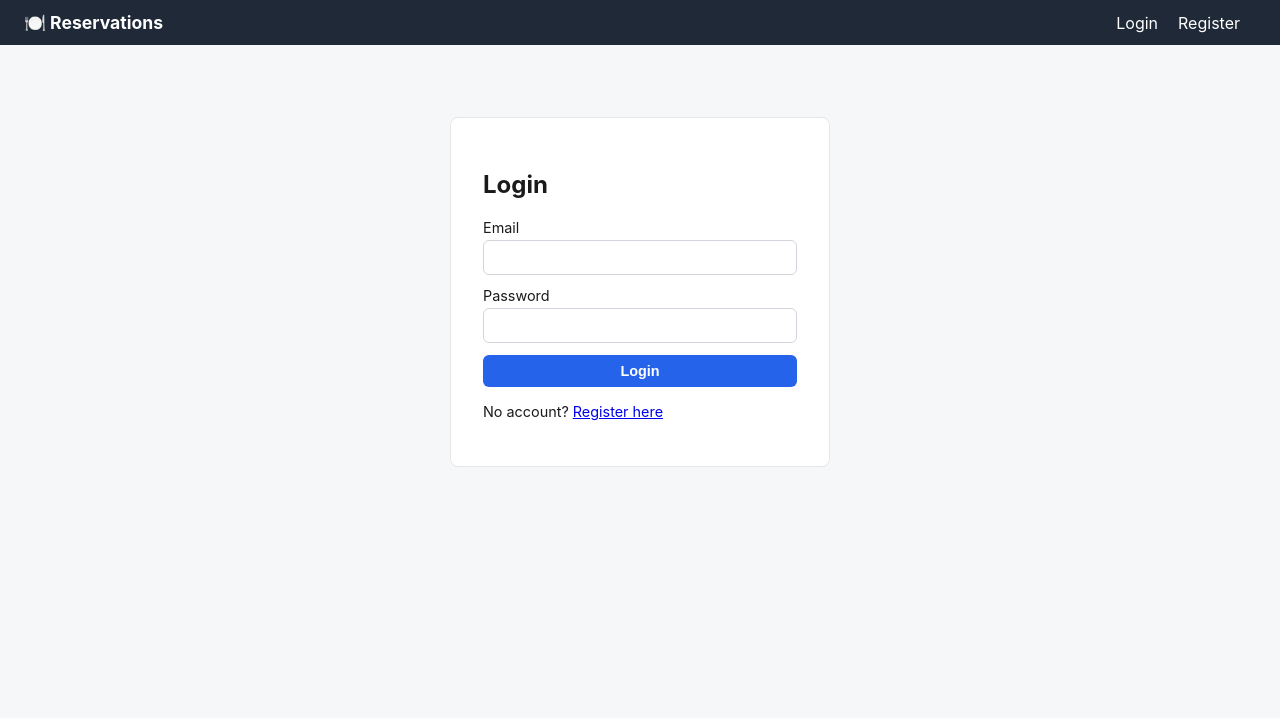
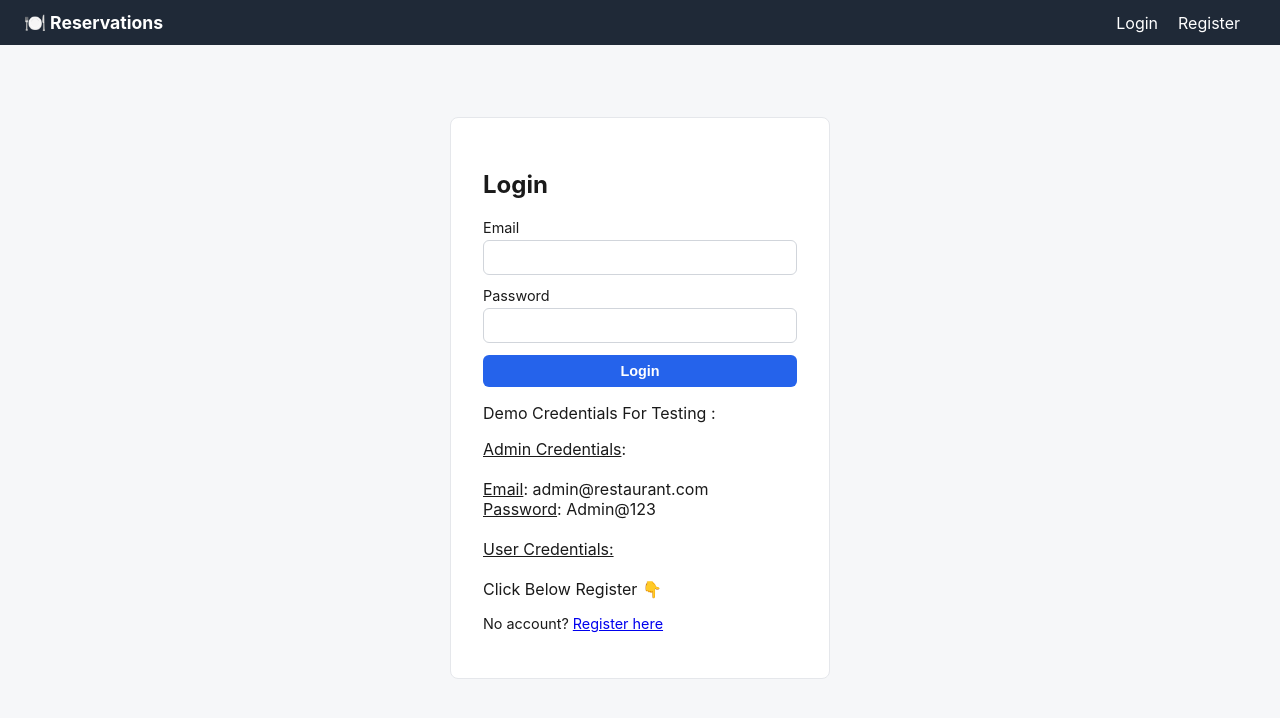
Before and after one commit to BOT-NIVESH-01/restaurant-reservation-system, a React (Vite) app in the folder frontend/: page /login in a window 1280 px wide. Shown: the top 718 px of the page. Built offline with nearby package versions, Linux system fonts and the light colour scheme; no server answers.

Commit message:
added demo credentials for testing

```diff
--- a/frontend/src/pages/Login.jsx
+++ b/frontend/src/pages/Login.jsx
@@ -50,6 +50,16 @@ export default function Login() {
           {submitting ? 'Logging in...' : 'Login'}
         </button>
       </form>
+      <p>
+        Demo Credentials For Testing :
+      </p>
+      <p>
+        <u>Admin Credentials</u>:<br /><br/>
+        <u>Email</u>: admin@restaurant.com <br />
+        <u>Password</u>: Admin@123<br/><br/>
+        <u>User Credentials: </u><br /><br/>
+        Click Below Register 👇
+        </p>
       <p className="auth-switch">
         No account? <Link to="/register">Register here</Link>
       </p>
```
